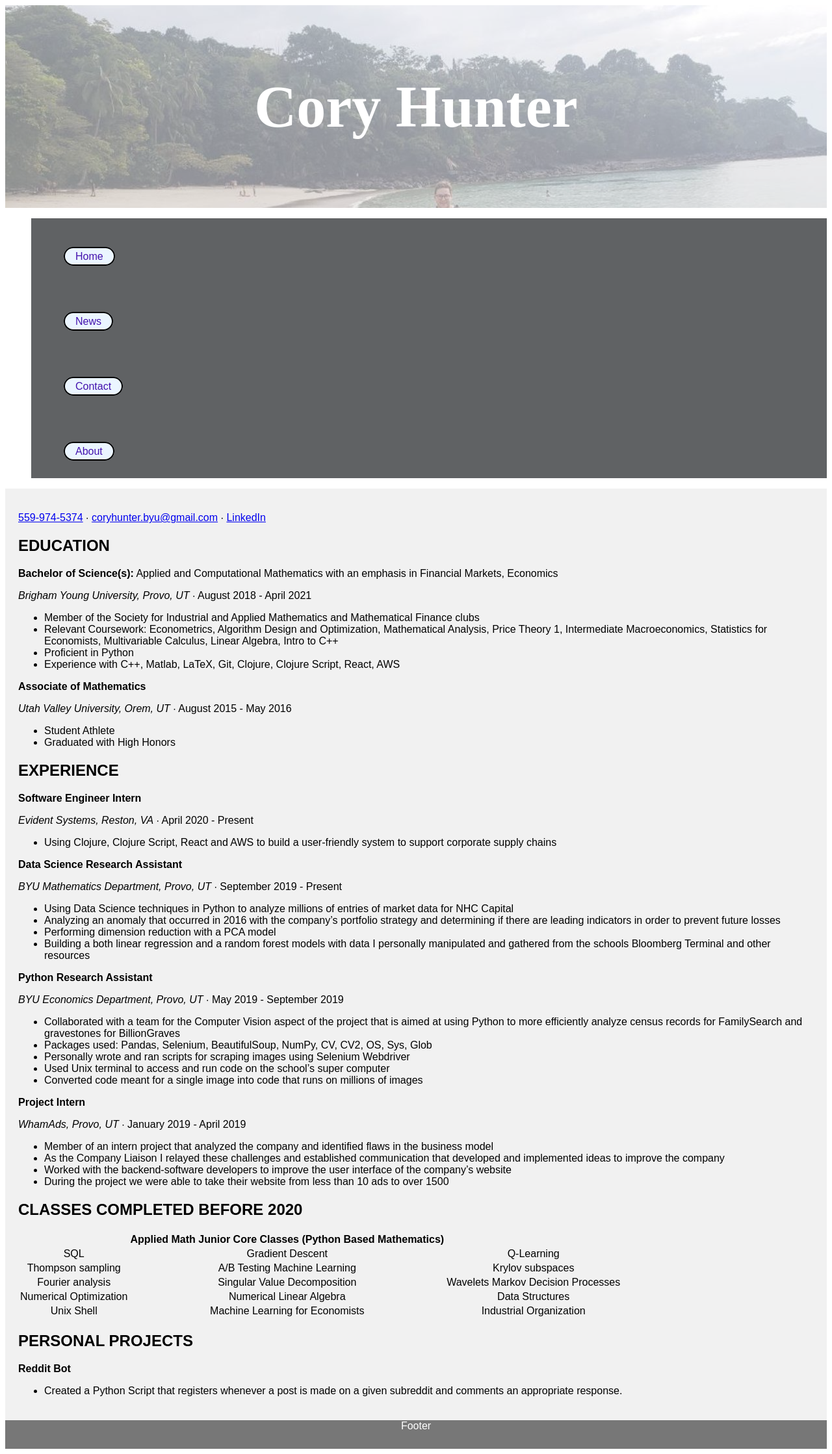
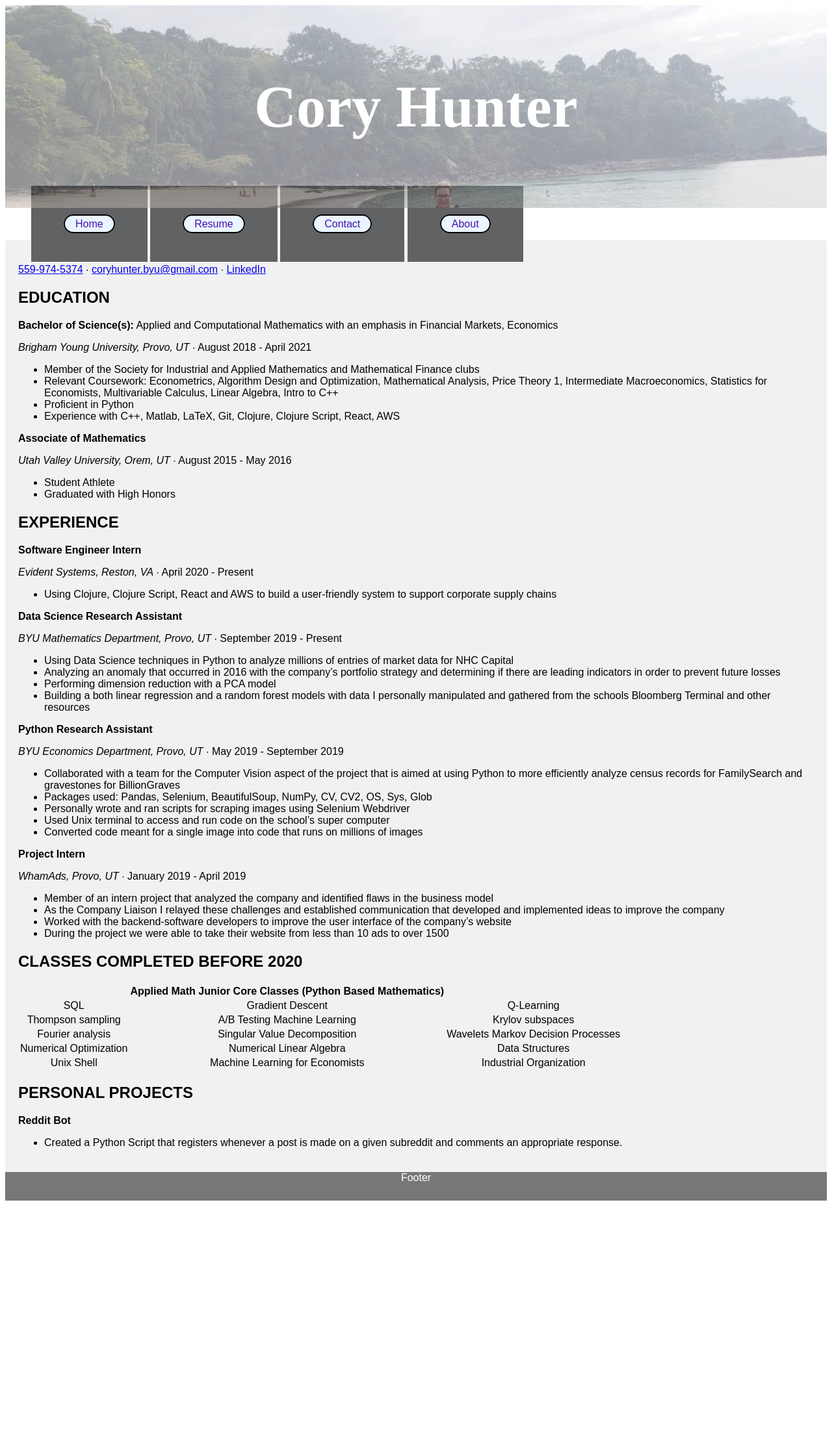
Before and after one commit to layniecalderwood/coryrhunter.com, a Jekyll site: the page built from index.md, in a window 1280 px wide. Shown: the whole page at 65% size. Built offline with Jekyll 4.4.1, drawn with Linux system fonts in a browser that asks for light colours; our own code applies the rules of GitHub Pages for plain Markdown files; after the commit the page ends 1856 px from its top, so only the background shows below that.

Commit message:
this darn nav bar

```diff
--- a/_layouts/default.html
+++ b/_layouts/default.html
@@ -38,7 +38,7 @@ nav ul {
 nav li{
   width: 100%;
   height: 50px;
-  display: block;
+  display: inline;
   background: #606264;
   padding: 50px
 }
@@ -89,7 +89,7 @@ footer {
 <nav>
 <ul>
   <li><a href="default.asp">Home</a></li>
-  <li><a href="news.asp">News</a></li>
+  <li><a href="news.asp">Resume</a></li>
   <li><a href="contact.asp">Contact</a></li>
   <li><a href="about.asp">About</a></li>
 </ul>
```
